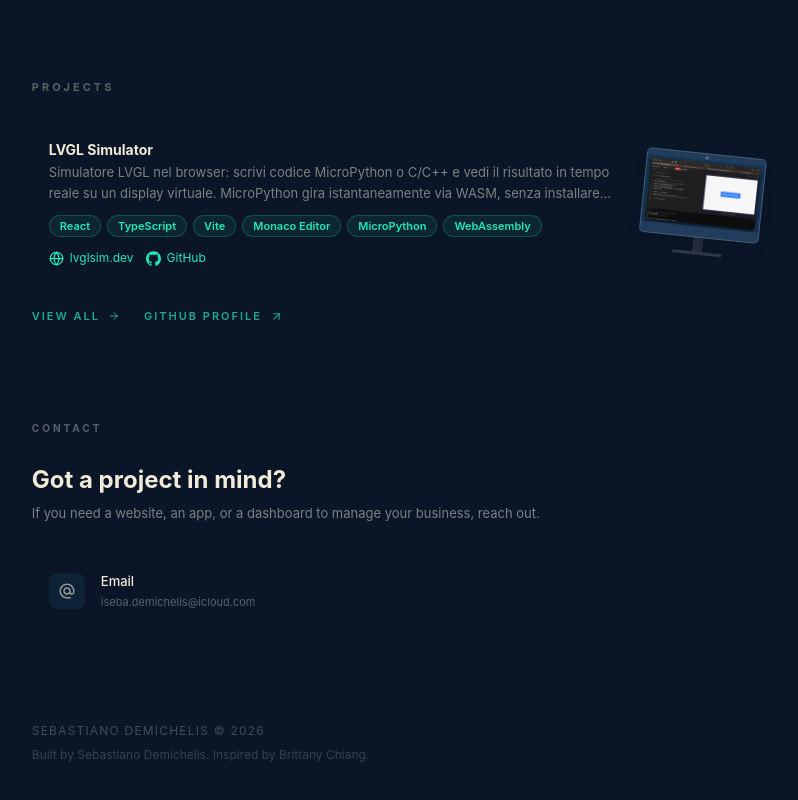
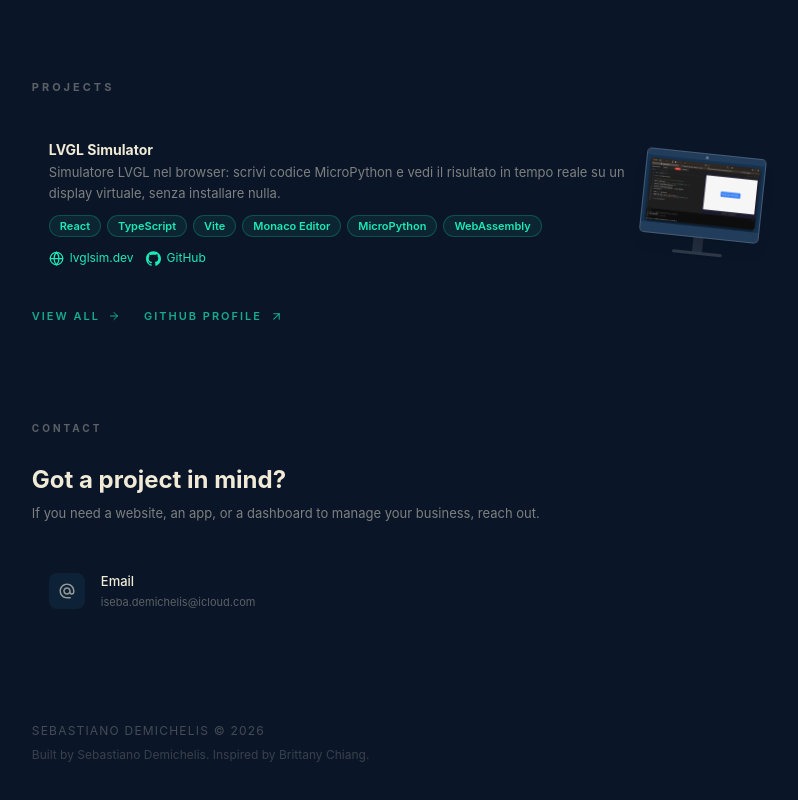
Before and after one commit to deeeemiss/portfolio, a React (Vite) app: page / in a window 1280 px wide. Shown: the part 1473-2273 px from the top of the page, without its empty margins (453-1251 px from the left). Built offline with nearby package versions, Linux system fonts and the light colour scheme; no server answers.

Commit message:
chore: shorten LVGL Simulator description (drop C/C++ note)

```diff
--- a/src/data/projects.ts
+++ b/src/data/projects.ts
@@ -33,9 +33,9 @@ export const projects: Project[] = [
     title: 'LVGL Simulator',
     year: 2026,
     description:
-      'Simulatore LVGL nel browser: scrivi codice MicroPython o C/C++ e vedi il risultato in tempo reale su un display virtuale. MicroPython gira istantaneamente via WASM, senza installare nulla.',
+      'Simulatore LVGL nel browser: scrivi codice MicroPython e vedi il risultato in tempo reale su un display virtuale, senza installare nulla.',
     descriptionEn:
-      'Web-based LVGL simulator: write MicroPython or C/C++ and see it run live on a virtual display. MicroPython runs instantly via WebAssembly — no setup needed.',
+      'Web-based LVGL simulator: write MicroPython and see it run live on a virtual display, no setup needed.',
     tech: ['React', 'TypeScript', 'Vite', 'Monaco Editor', 'MicroPython', 'WebAssembly'],
     image: '/images/projects/lvgl-simulator.png',
     platform: 'web',
```
